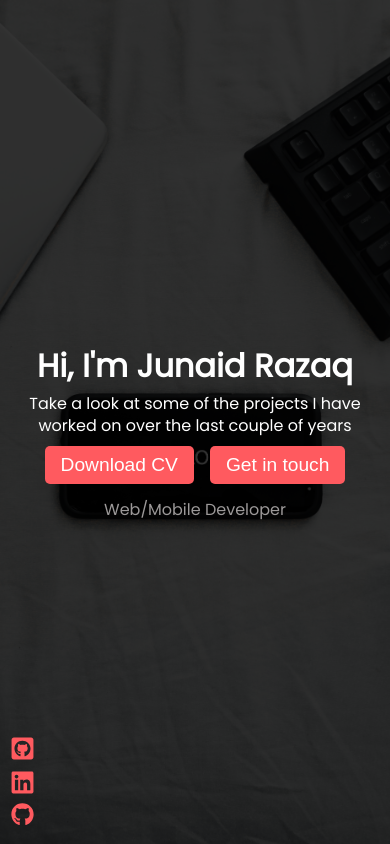
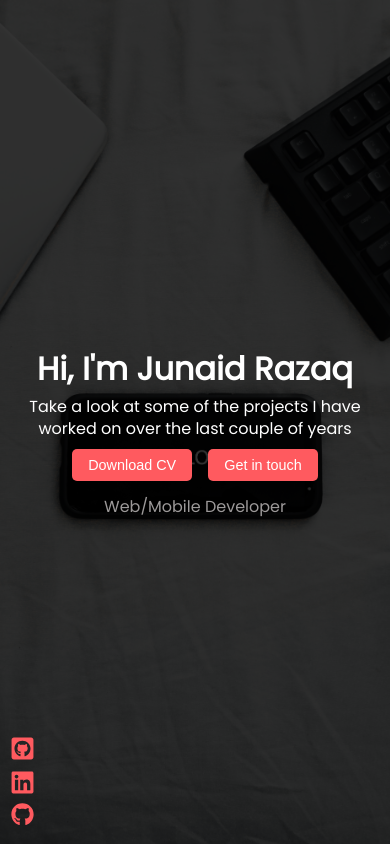
Before and after one commit to junaidrazaq/Portfolio_V2, a React (Create React App) app: page / in a window 390 px wide. Shown: the top 844 px of the page. Built offline with nearby package versions, Linux system fonts and the light colour scheme.

Commit message:
button_responsiveness_configd

```diff
--- a/src/index.css
+++ b/src/index.css
@@ -83,6 +83,11 @@ button {
   cursor: pointer;
   transition: var(--transition);
 }
+@media (max-width: 1440px) {
+  button {
+    font-size: 0.9rem;
+  }
+}
 
 button:hover {
   background: var(--color-light);
```
